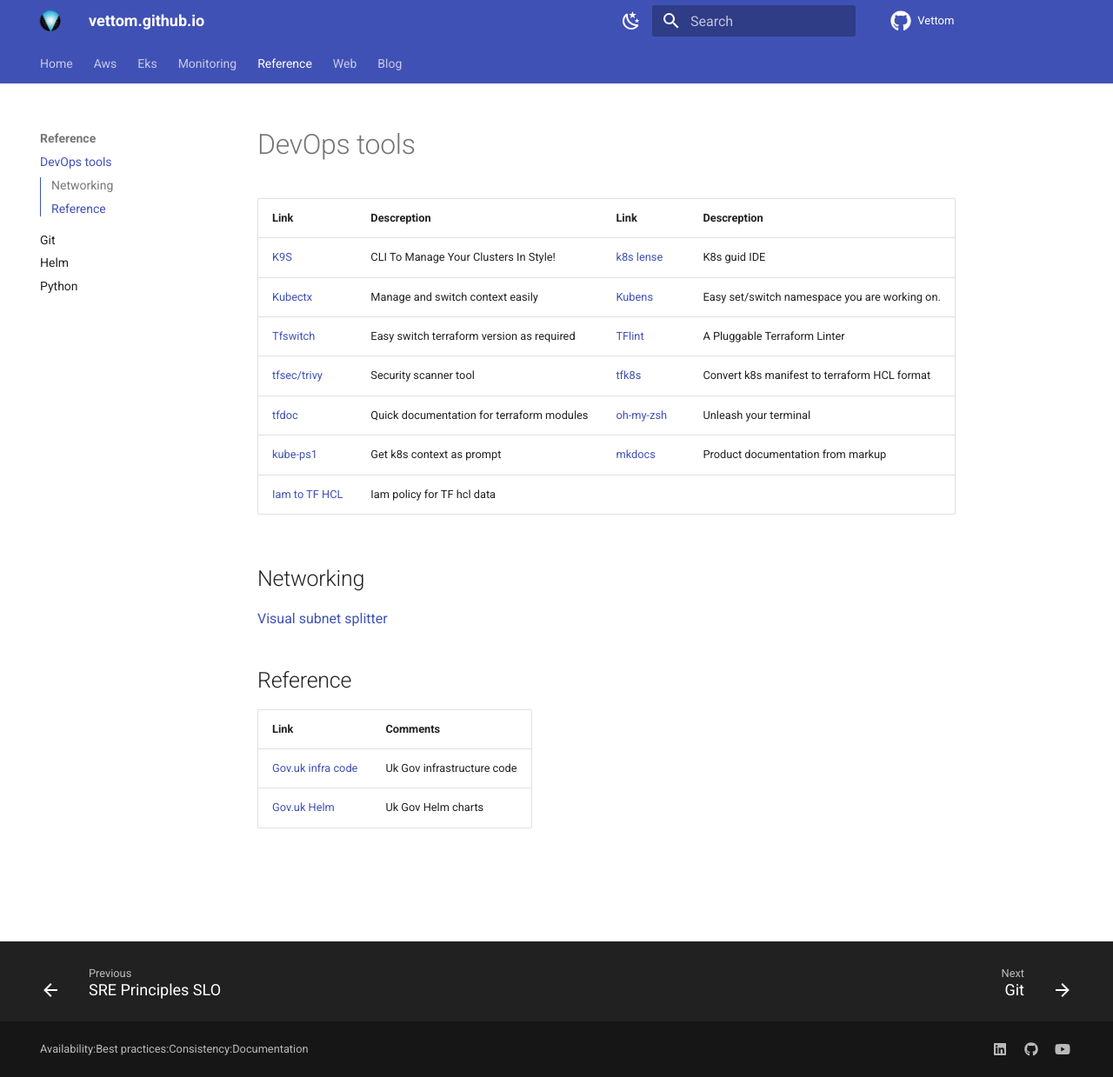
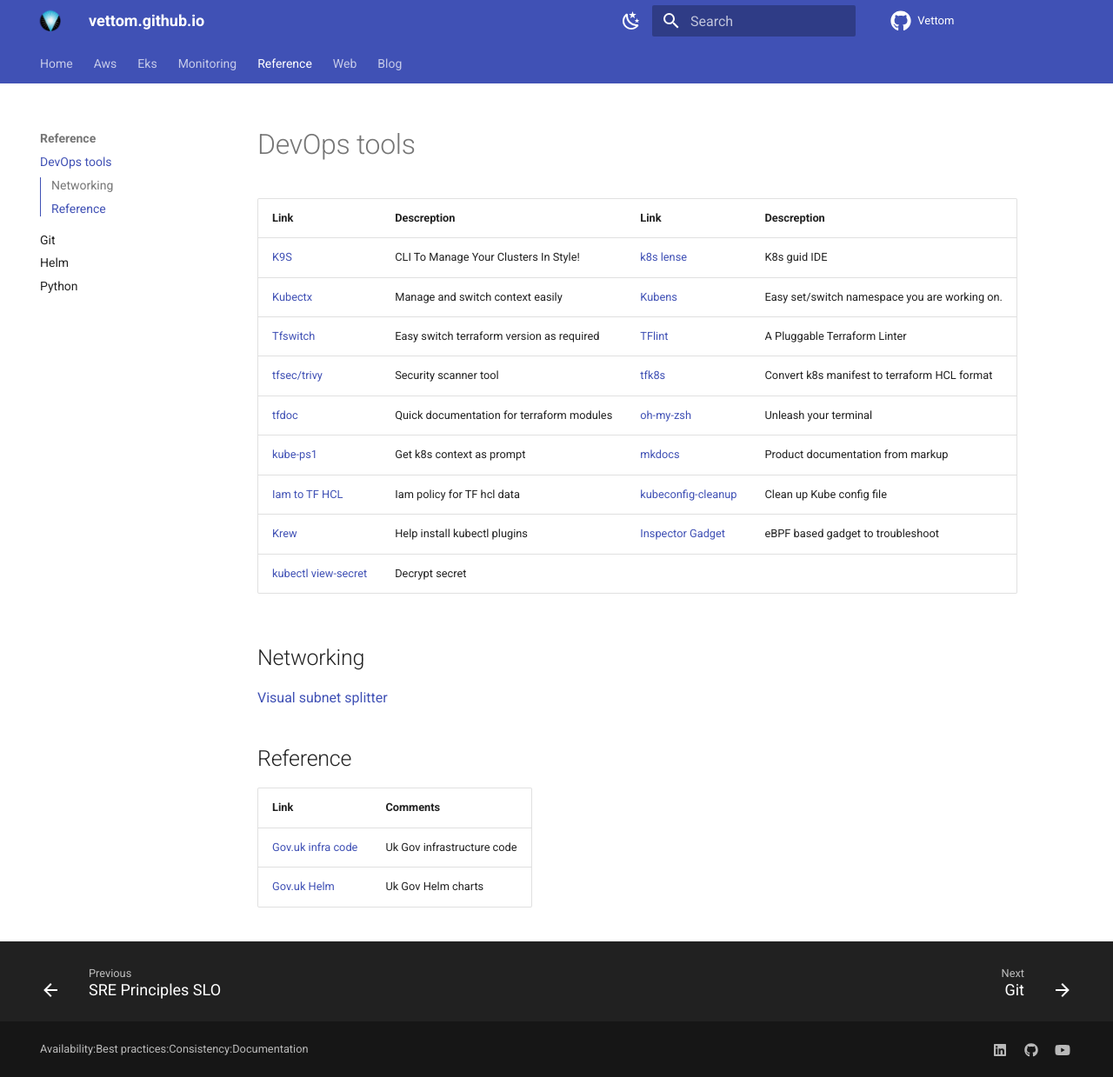
Before and after one commit to vettom/vettom.github.io, an MkDocs documentation site: the page built from docs/Reference/devops-tools.md, in a window 1280 px wide and 1239 px high. Shown: the whole window at 87% size. Built offline with MkDocs 1.6.1 and Material for MkDocs 9.7.7, drawn with Linux system fonts in a browser that asks for light colours.

Commit message:
Update by DV on Tue 21 May 2024 08:54:59 BST

```diff
--- a/docs/Reference/devops-tools.md
+++ b/docs/Reference/devops-tools.md
@@ -8,7 +8,9 @@
 |[tfsec/trivy](https://github.com/aquasecurity/trivy) | Security scanner tool | [tfk8s](https://github.com/jrhouston/tfk8s)| Convert k8s manifest to terraform HCL format|
 |[tfdoc](https://terraform-docs.io/)| Quick documentation for terraform modules| [oh-my-zsh](https://ohmyz.sh/)| Unleash your terminal|
 |[kube-ps1](https://github.com/jonmosco/kube-ps1)| Get k8s context as prompt|[mkdocs](https://www.mkdocs.org/)| Product documentation from markup |
-|[Iam to TF HCL](https://flosell.github.io/iam-policy-json-to-terraform/)|Iam policy for TF hcl data|||
+|[Iam to TF HCL](https://flosell.github.io/iam-policy-json-to-terraform/)|Iam policy for TF hcl data|[kubeconfig-cleanup](https://github.com/B23admin/kubectl-config-cleanup)|Clean up Kube config file|
+|[Krew](https://github.com/kubernetes-sigs/krew)|Help install kubectl plugins|[Inspector Gadget](https://www.inspektor-gadget.io)|eBPF based gadget to troubleshoot|
+|[kubectl view-secret](https://github.com/elsesiy/kubectl-view-secret)|Decrypt secret|||
 
 ## Networking
 [Visual subnet splitter](https://www.fryguy.net/wp-content/tools/subnets.html)
```
